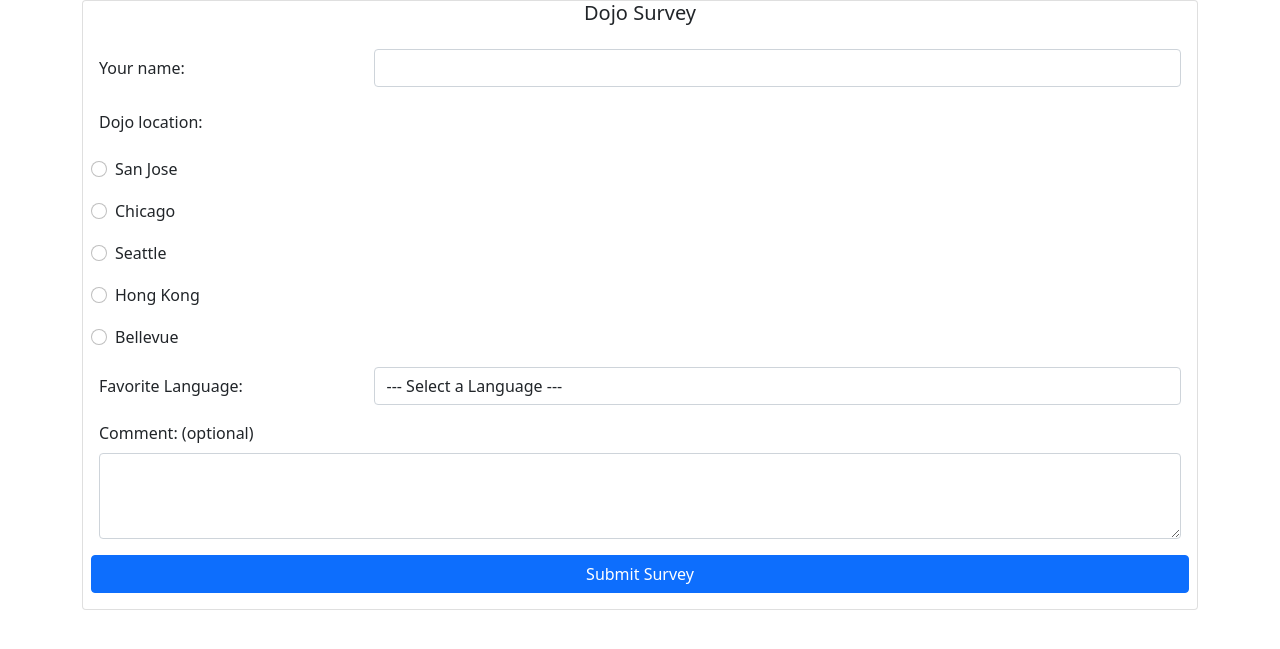
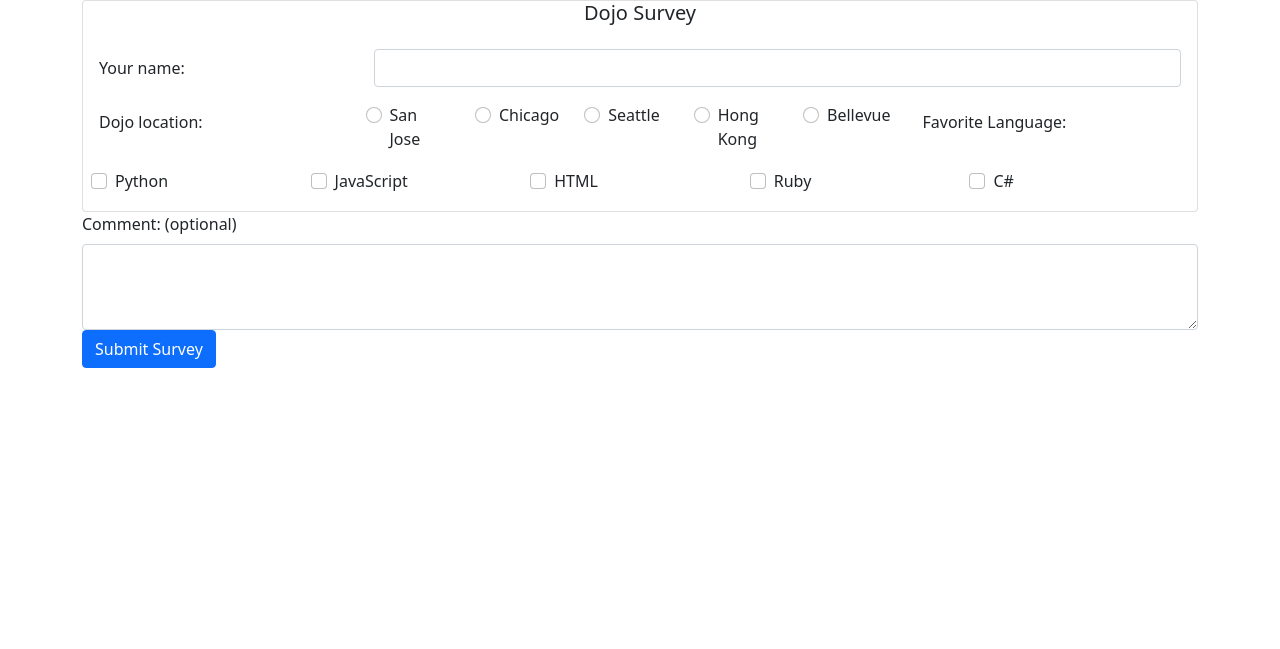
Before and after one commit to whendershot/flask, a Flask app: page / in a window 1280 px wide. Shown: the part 86-735 px from the top of the page. Run offline with Flask 2, Linux system fonts and the light colour scheme; some libraries are stand-ins or nearby versions.

Commit message:
Fixed radio inline layout Added multi checkbox for programming languages.

```diff
--- a/dojo_survey/server.py
+++ b/dojo_survey/server.py
@@ -18,7 +18,7 @@ def process_form():
     session['latest_survey'] = {
         'name' : request.form['user_name'],
         'location' : request.form['dojo_location'],
-        'language' : request.form['language'],
+        'languages' : request.form.getlist('languages'),
         'comment' : request.form['comment']
     }
     session['surveys'].append(session['latest_survey'])
--- a/dojo_survey/templates/user_form_display.html
+++ b/dojo_survey/templates/user_form_display.html
@@ -17,7 +17,7 @@
         </div>
         <label class="col-sm-2 col-form-label" for="languages">Favorite language:</label>
         <div class="col-sm-10">
-            <input type="text" readonly class="form-control-plaintext" value="{{ survey['language']}}">
+            <input type="text" readonly class="form-control-plaintext" value="{{ survey['languages']}}">
         </div>
         <label class="col-sm-2 col-form-label" for="comment">Comment:</label>
         <div class="col-sm-10">
--- a/dojo_survey/templates/user_survey.html
+++ b/dojo_survey/templates/user_survey.html
@@ -13,19 +13,18 @@
         </div>
         <label for="dojo_location" class="col-form-label col-md-3">Dojo location:</label>
         {% for location in data['dojo_locations'] %}
-        <div class="form-check form-check-inline">
-            <input class="form-check-input" type="radio" value="{{location['name'] }}" name="dojo_location" id="dojoLocation{{loop.index0}}">
-            <label class="form-check-label" for="dojoLocation{{loop.index0}}">{{location['name']}}</label>
+        <div class="col form-check form-check-inline">
+            <input class="form-check-input" type="radio" value="{{ location['name'] }}" name="dojo_location" id="dojoLocation{{ loop.index0 }}">
+            <label class="form-check-label" for="dojoLocation{{ loop.index0 }}">{{ location['name']}}</label>
         </div>
         {% endfor %}
         <label for="language" class="col-form-label col-md-3">Favorite Language:</label>
-        <div class="col-md-9">
-            <select name="language" class="form-control">
-                <option value="">--- Select a Language ---</option>
-                {% for lang in data['available_programming_languanges'] %}
-                    <option value="{{ lang['name'] }}">{{ lang['name'] }}</option>
-                {% endfor %}
-            </select>
+        {% for lang in data['available_programming_languanges'] %}
+        <div class="col form-check form-check-inline">
+            <input class="form-check-input" type="checkbox" value="{{ lang['name'] }}" name="languages" id="language{{ loop.index0 }}">
+            <label class="form-check-label" for="language{{ loop.index0 }}">{{ lang['name'] }}</label>
+        </div>
+        {% endfor %}
         </div>
         <div class="col">
             <label for="comment" class="form-label">Comment: (optional)</label>
```
